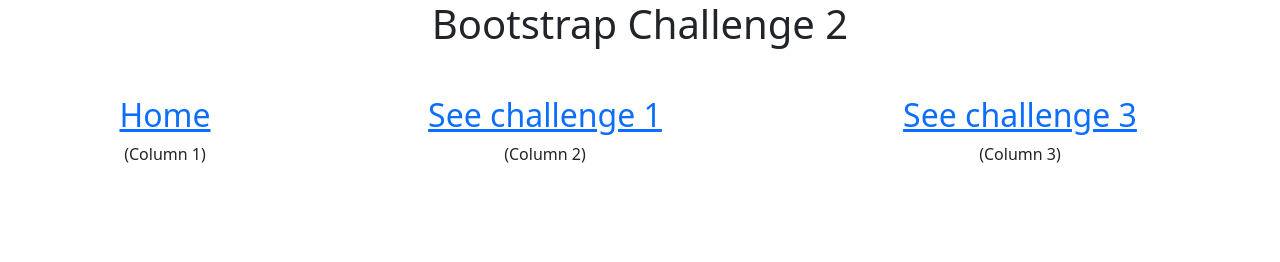
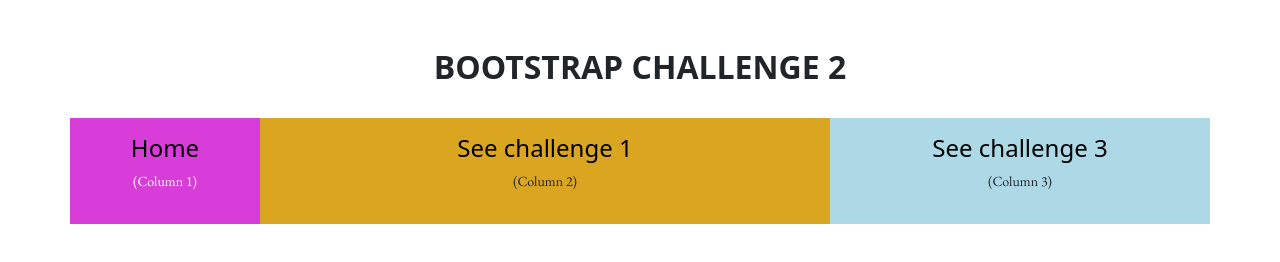
Before and after one commit to TammyKnox/hci472-bootsrap, a plain HTML site: page grid-challenges/grid-experiments-2.html in a window 1280 px wide. Drawn offline with nearby package versions, Linux system fonts and the light colour scheme; files that its build step writes are made by us from their sources; the site is published under a folder, as on GitHub Pages, so addresses that start at the root find nothing.

Commit message:
Updated the links

```diff
--- a/grid-challenges/grid-experiments-2.html
+++ b/grid-challenges/grid-experiments-2.html
@@ -20,7 +20,7 @@ Second Bootstrap Grid Challenge:
     <title>Bootstrap Grid</title>
     <!--CSS Styles-->
     <link href="https://cdn.jsdelivr.net/npm/bootstrap@5.3.3/dist/css/bootstrap.min.css" rel="stylesheet" integrity="sha384-QWTKZyjpPEjISv5WaRU9OFeRpok6YctnYmDr5pNlyT2bRjXh0JMhjY6hW+ALEwIH" crossorigin="anonymous">
-    <link href="/hci472-bootstrap/css/homework.css" rel="stylesheet">
+    <link href="../css/homework.css" rel="stylesheet">
     <link rel="preconnect" href="https://fonts.googleapis.com">
     <link rel="preconnect" href="https://fonts.gstatic.com" crossorigin>
     <link href="https://fonts.googleapis.com/css2?family=EB+Garamond:ital,wght@0,400..800;1,400..800&family=Open+Sans:ital,wght@1,300..800&display=swap" rel="stylesheet">
@@ -31,15 +31,15 @@ Second Bootstrap Grid Challenge:
       <h1 class="page-title">Bootstrap Challenge 2</h1>
         <div class="row row-gap-3 mt-3">
           <div class="col-lg-2 col-md-12 col-sm-12 magenta-col py-3 mt-3">
-            <h2><a href="/hci472-bootstrap/">Home</a></h2>
+            <h2><a href="../">Home</a></h2>
             <p>(Column 1)</p>
           </div>
           <div class="col-lg-6 col-md-12 col-sm-12 beige-col py-3 mt-3">
-            <h2><a href="/hci472-bootstrap/grid-challenges/grid-experiments.html">See challenge 1</a></h2>
+            <h2><a href="grid-experiments.html">See challenge 1</a></h2>
             <p>(Column 2)</p>
           </div>
           <div class="col-lg-4 col-md-12 col-sm-12 light-blue-col py-3 mt-3">
-            <h2><a href="/hci472-bootstrap/grid-challenges/grid-experiments-3.html">See challenge 3</a></h2>
+            <h2><a href="grid-experiments-3.html">See challenge 3</a></h2>
             <p>(Column 3)</p>
           </div>
         </div>
```
Also changed, not shown: grid-challenges/grid-experiments-3.html (+4 -4 lines), grid-challenges/grid-experiments.html (+2 -2 lines).
